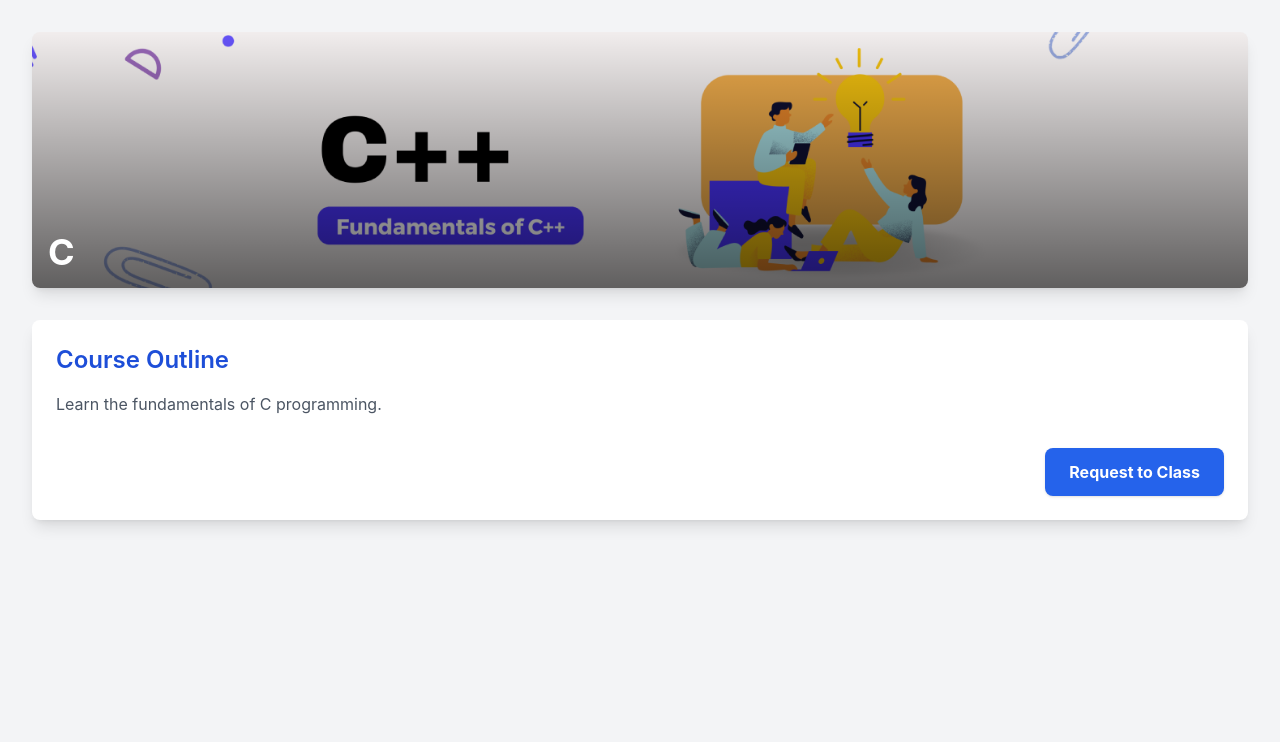
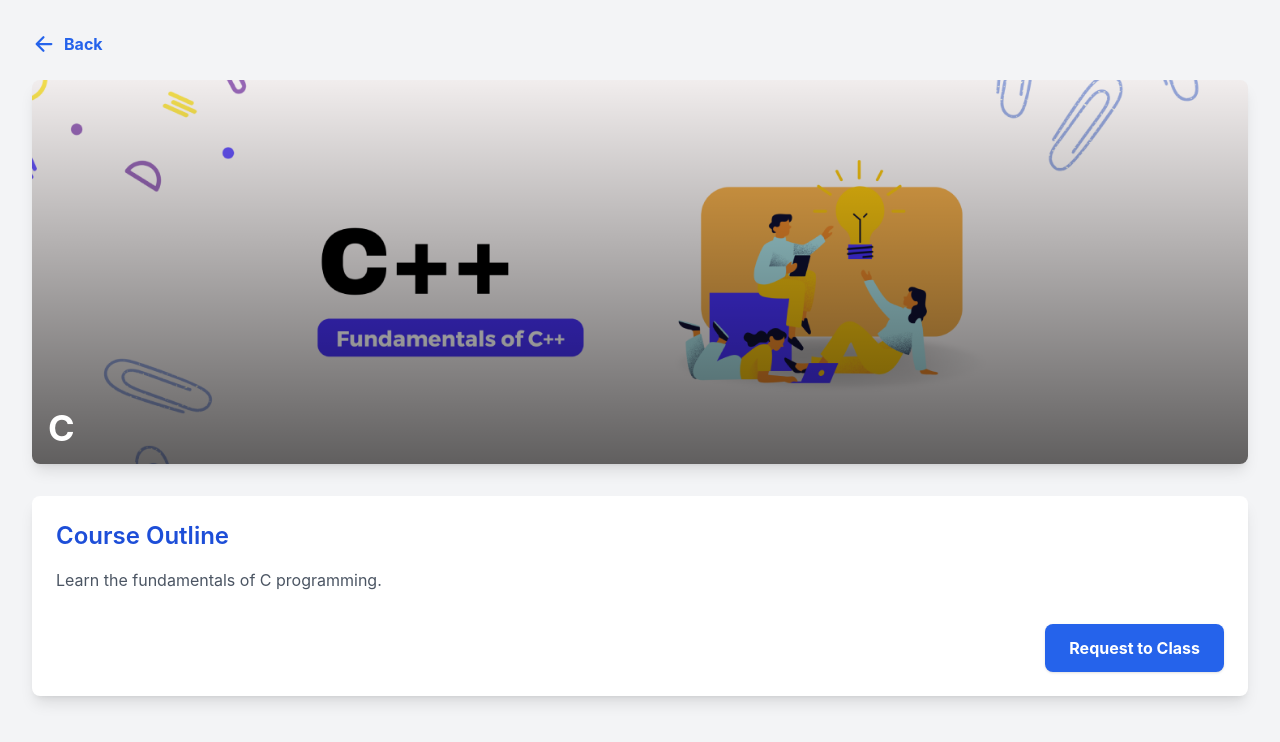
Before and after one commit to musnymubarak/EduLink-Peer-Tutoring-App, a React (Create React App) app in the folder frontend/: page /dashboard/student/subject/1 in a window 1280 px wide. Shown: the top 742 px of the page. Built offline with nearby package versions, Linux system fonts and the light colour scheme.

Commit message:
Fixed some issues in student pages

```diff
--- a/frontend/src/components/dashboard/student/SchedulePage.js
+++ b/frontend/src/components/dashboard/student/SchedulePage.js
@@ -210,13 +210,6 @@ export default function SchedulePage() {
           <h1 className="text-4xl font-extrabold text-gray-800">
             Class Schedule
           </h1>
-
-          <button
-            onClick={() => setIsAddEventModalOpen(true)}
-            className="px-4 py-2 bg-blue-500 text-white rounded hover:bg-blue-600 flex items-center"
-          >
-            + Add Class
-          </button>
         </div>
 
         <div className="flex justify-between items-center mb-4">
--- a/frontend/src/components/dashboard/student/SubjectDetails.js
+++ b/frontend/src/components/dashboard/student/SubjectDetails.js
@@ -1,8 +1,11 @@
 import React, { useState } from "react";
-import { useParams } from "react-router-dom";
+import { useParams, useNavigate } from "react-router-dom";
+import { IoArrowBack } from "react-icons/io5";
+
 
 export default function SubjectDetails() {
   const { id } = useParams();
+  const navigate = useNavigate();
   const [isModalOpen, setIsModalOpen] = useState(false);
   const [formData, setFormData] = useState({
     name: "",
@@ -57,11 +60,18 @@ export default function SubjectDetails() {
 
   return (
     <div className="min-h-screen bg-gray-100 p-8">
+      <button
+        onClick={() => navigate(-1)}
+        className="flex items-center mb-6 text-blue-600 font-bold hover:underline"
+      >
+        <IoArrowBack className="mr-2 text-2xl" />
+        Back
+      </button>
       <div className="relative">
         <img
           src={subject.banner}
           alt={`${subject.title} banner`}
-          className="w-full h-64 object-cover rounded-lg shadow-lg"
+          className="w-full h-96 object-cover rounded-lg shadow-lg"
         />
         <div className="absolute inset-0 bg-gradient-to-t from-black/60 to-transparent rounded-lg flex items-end p-4">
           <h1 className="text-4xl font-bold text-white">{subject.title}</h1>
```
